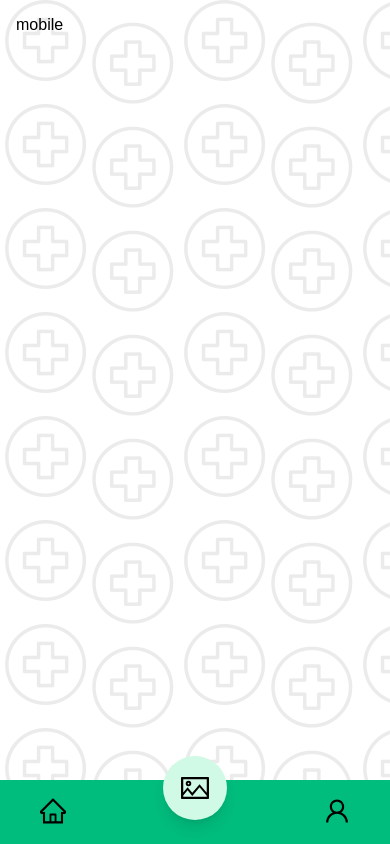
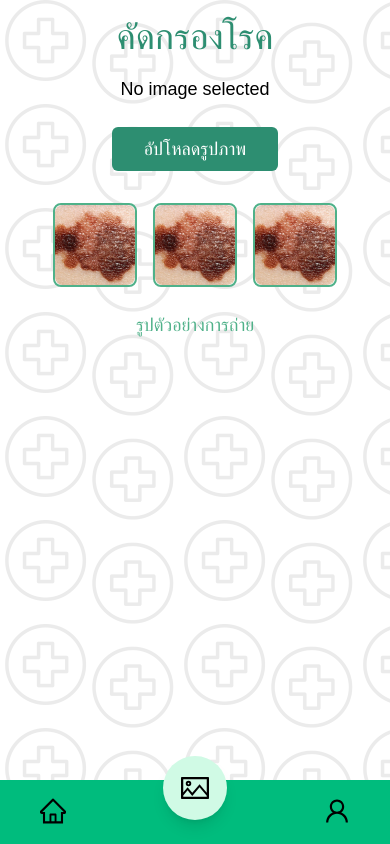
Before and after one commit to panachaiiiiiii/Frontend_ML_senior_project, a React (Vite) app in the folder front-end/: page /inspect in a window 390 px wide. Built offline with nearby package versions, Linux system fonts and the light colour scheme.

Commit message:
Update: inpect

```diff
--- /dev/null
+++ b/front-end/src/Component/Inspect/InspectDesktop.tsx
@@ -0,0 +1,69 @@
+import React, { useRef, useState } from 'react'
+import Btn from "../btns/Btn";
+const InspectDesktop = () => {
+      const fileRef = useRef<HTMLInputElement>(null);
+  const [preview, setPreview] = useState<string | null>(null);
+  return (
+    <div >
+        {/* Title */}
+        <input
+          ref={fileRef}
+          type="file"
+          accept="image/*"
+          className="hidden"
+          onChange={(e) => {
+            const file = e.target.files?.[0];
+            if (file) {
+              const url = URL.createObjectURL(file);
+              setPreview(url);
+            }
+          }}
+        />
+        <h1 className="text-[52px] text-center  font-bold text-green-800">คัดกรองโรค</h1>
+
+        <div className="flex flex-col">
+          {/* Content */}
+          <div className=" flex flex-col items-center text-center gap-6 text-lg">
+            {preview ? (
+              <img
+                src={preview}
+                alt="preview"
+                className="w-full h-96 rounded-xl object-cover border-2 border-green-600"
+              />
+            ) : (
+              "No image selected"
+            )}
+            {/* Upload button */}
+            <Btn
+              text="อัปโหลดรูปภาพ"
+              onClick={() => {
+                console.log(fileRef.current);
+                fileRef.current?.click();
+              }}
+            />
+
+            {/* Example images */}
+            <div className="flex gap-4 mt-2 ">
+              {["/ex1.jpg", "/ex1.jpg", "/ex1.jpg"].map((src, i) => (
+                <div
+                  key={i}
+                  className="border-2 border-green-600 rounded-lg overflow-hidden"
+                >
+                  <img
+                    src={src}
+                    alt={`example-${i}`}
+                    className="w-20 h-20 rounded-lg object-cover   "
+                  />
+                </div>
+              ))}
+            </div>
+
+            {/* Caption */}
+            <p className="text-green-600 text-lg">รูปตัวอย่างการถ่าย</p>
+          </div>
+        </div>
+      </div>
+  )
+}
+
+export default InspectDesktop
--- /dev/null
+++ b/front-end/src/Component/Inspect/Inspectmobile.tsx
@@ -0,0 +1,65 @@
+import React, { useRef, useState } from "react";
+import Btn from "../btns/Btn";
+
+const Inspectmobile = () => {
+  const fileRef = useRef<HTMLInputElement>(null);
+  const [preview, setPreview] = useState<string | null>(null);
+  const handleChange = (e: React.ChangeEvent<HTMLInputElement>) => {
+    const file = e.target.files?.[0];
+    if (!file) return;
+
+    const url = URL.createObjectURL(file);
+    setPreview(url);
+  };
+  return (
+    <div>
+      {/* Title */}
+      <input
+        ref={fileRef}
+        type="file"
+        accept="image/*"
+        className="hidden"
+        onChange={handleChange}
+      />
+      <h1 className="text-[36px] sm:text-[52px] text-center   font-bold text-green-800">คัดกรองโรค</h1>
+
+      <div className="flex flex-col items-center j">
+        {/* Content */}
+        <div className="flex flex-col items-center text-center gap-6 text-lg">
+          {preview ? (
+            <img
+              src={preview}
+              alt="preview"
+              className="w-full h-96 rounded-xl object-cover border-2 border-green-600"
+            />
+          ) : (
+            "No image selected"
+          )}
+          {/* Upload button */}
+          <Btn text="อัปโหลดรูปภาพ" onClick={() => fileRef.current?.click()} />
+
+          {/* Example images */}
+          <div className="flex gap-4 mt-2 ">
+            {["/ex1.jpg", "/ex1.jpg", "/ex1.jpg"].map((src, i) => (
+              <div
+                key={i}
+                className="border-2 border-green-600 rounded-lg overflow-hidden"
+              >
+                <img
+                  src={src}
+                  alt={`example-${i}`}
+                  className="w-20 h-20 rounded-lg object-cover   "
+                />
+              </div>
+            ))}
+          </div>
+
+          {/* Caption */}
+          <p className="text-green-600 text-lg">รูปตัวอย่างการถ่าย</p>
+        </div>
+      </div>
+    </div>
+  );
+};
+
+export default Inspectmobile;
--- a/front-end/src/Page/Inspect.tsx
+++ b/front-end/src/Page/Inspect.tsx
@@ -1,68 +1,13 @@
-import React, { useRef, useState } from "react";
-import Btn from "../Component/btns/Btn";
+
+import InspectDesktop from "../Component/Inspect/InspectDesktop";
+import Inspectmobile from "../Component/Inspect/Inspectmobile";
 
 const Inspect = () => {
-      const fileRef = useRef<HTMLInputElement>(null);
-      const [preview, setPreview] = useState<string | null>(null)
+
   return (
-    <div>
- <input
-        ref={fileRef}
-        type="file"
-        accept="image/*"
-        className="hidden"
-        onChange={(e) => {
-          const file = e.target.files?.[0];
-          if (file) {
-            const url = URL.createObjectURL(file);
-            setPreview(url);
-          }
-        }}
-      />
-      <div className="hidden md:flex flex-col mt-8  items-center justify-center">
-        {/* Title */}
-
-        <h1 className="text-[52px]  font-bold text-green-800">
-          คัดกรองโรค
-        </h1>
-
-        <div className="flex flex-col">
-
-          {/* Content */}
-          <div className=" flex flex-col items-center text-center gap-6 text-lg">
-            {preview ?<img
-                  src={preview}
-                  alt="preview"
-                  className="w-full h-96 rounded-xl object-cover border-2 border-green-600"
-                />:"No image selected"}
-            {/* Upload button */}
-            <Btn
-              text="อัปโหลดรูปภาพ"
-              onClick={() => {
-  console.log(fileRef.current);
-  fileRef.current?.click();
-}}
-            />
-
-            {/* Example images */}
-            <div className="flex gap-4 mt-2 ">
-              {["/ex1.jpg", "/ex1.jpg", "/ex1.jpg"].map((src, i) => (
-                <div key={i} className="border-2 border-green-600 rounded-lg overflow-hidden">
-                <img
-
-                  src={src}
-                  alt={`example-${i}`}
-                  className="w-20 h-20 rounded-lg object-cover   "
-                /></div>
-              ))}
-            </div>
-
-            {/* Caption */}
-            <p className="text-green-600 text-lg">รูปตัวอย่างการถ่าย</p>
-          </div>
-        </div>
-      </div>
-      <div className="md:hidden">mobile</div>
+    <div >
+      <div className="hidden md:flex flex-col mt-8  items-center justify-center"><InspectDesktop /></div>
+      <div className="md:hidden"><Inspectmobile /></div>
     </div>
   );
 };
```
